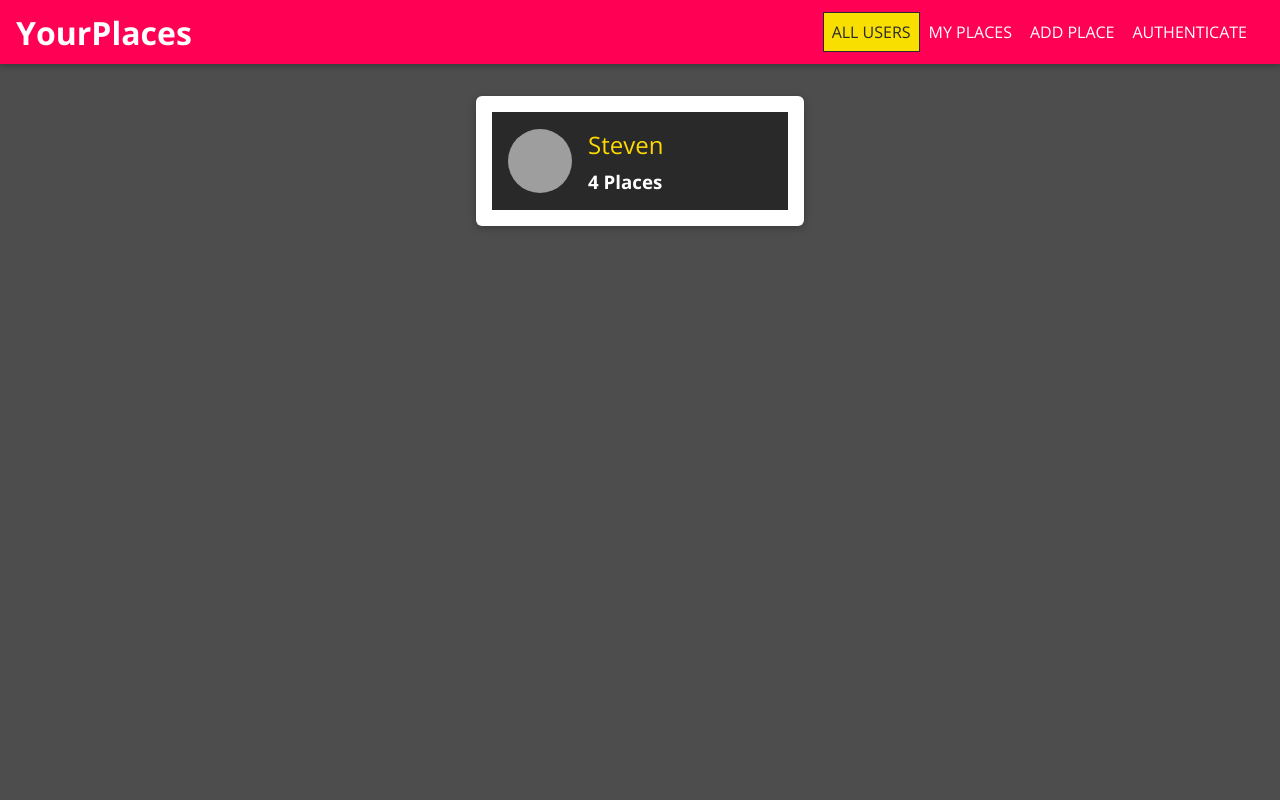
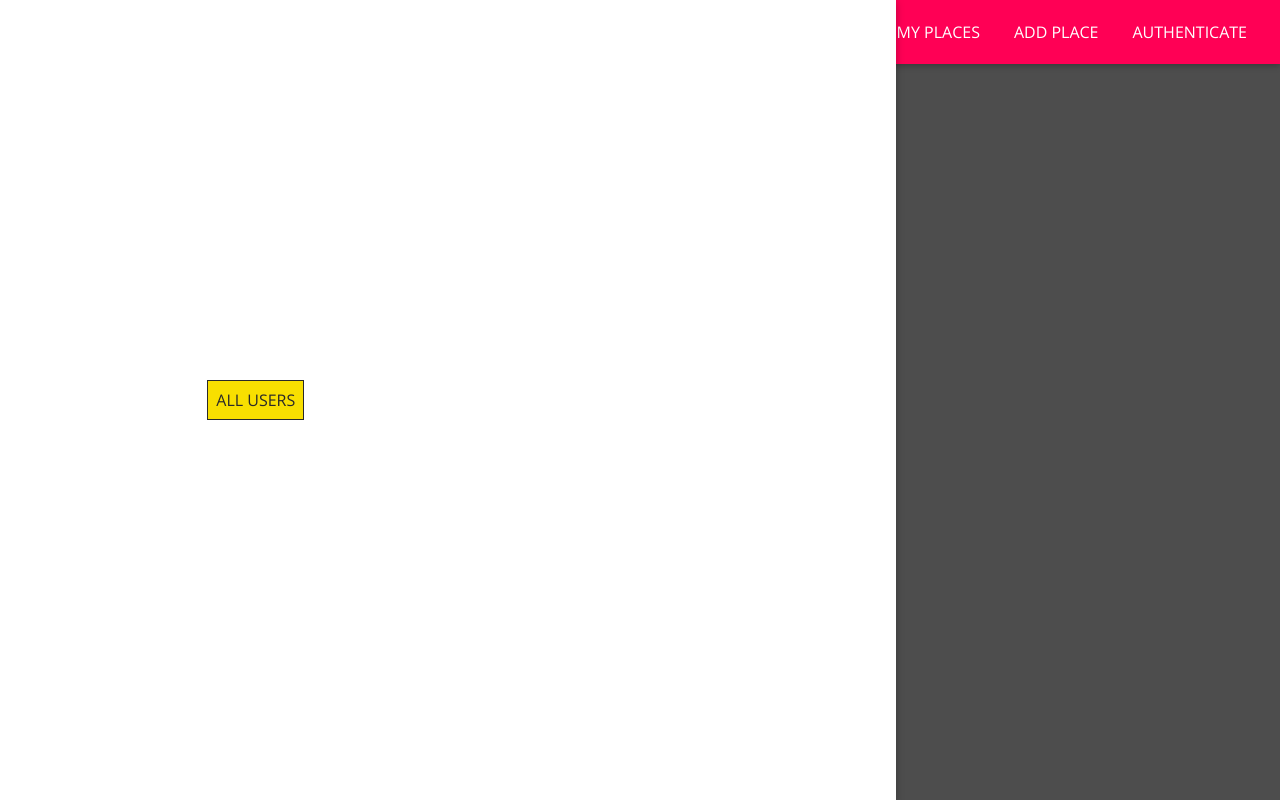
Before and after one commit to krunalsukhwani/places-app-frontend, a React (Create React App) app: page / in a window 1280 px wide. Built offline with nearby package versions, Linux system fonts and the light colour scheme; grey boxes are pictures that could not be loaded.

Commit message:
Added Side Drawer

```diff
--- a/src/shared/components/Navigation/MainNavigation.js
+++ b/src/shared/components/Navigation/MainNavigation.js
@@ -4,9 +4,16 @@
 import "./MainNavigation.css";
 import MainHeader from "./MainHeader";
 import NavLinks from "./NavLinks";
+import SideDrawer from "./SideDrawer";
 
 const MainNavigation = (props) => {
   return (
+    <React.Fragment>
+      <SideDrawer>
+        <nav className="main-navigation__drawer-nav">
+          <NavLinks />
+        </nav>
+      </SideDrawer>
       <MainHeader>
         <button className="main-navigation__menu-btn">
           <span />
@@ -16,10 +23,11 @@
         <h1 className="main-navigation__title">
           <Link to="/">YourPlaces</Link>
         </h1>
-      <nav>
+        <nav className="main-navigation__header-nav">
           <NavLinks />
         </nav>
       </MainHeader>
+    </React.Fragment>
   );
 };
 
--- a/src/shared/components/Navigation/NavLinks.js
+++ b/src/shared/components/Navigation/NavLinks.js
@@ -10,8 +10,14 @@
         <NavLink to="/" exact>
           ALL USERS
         </NavLink>
+      </li>
+      <li>
         <NavLink to="/u1/places">MY PLACES</NavLink>
+      </li>
+      <li>
         <NavLink to="/places/new">ADD PLACE</NavLink>
+      </li>
+      <li>
         <NavLink to="/auth">AUTHENTICATE</NavLink>
       </li>
     </ul>
--- a/src/shared/components/Navigation/SideDrawer.css
+++ b/src/shared/components/Navigation/SideDrawer.css
@@ -0,0 +1,10 @@
+.side-drawer {
+  position: fixed;
+  left: 0;
+  top: 0;
+  z-index: 100;
+  height: 100vh;
+  width: 70%;
+  background: white;
+  box-shadow: 0 2px 8px rgba(0, 0, 0, 0.26);
+}
--- a/src/shared/components/Navigation/SideDrawer.js
+++ b/src/shared/components/Navigation/SideDrawer.js
@@ -0,0 +1,9 @@
+import React from "react";
+
+import "./SideDrawer.css";
+
+const SideDrawer = (props) => {
+  return <aside className="side-drawer">{props.children}</aside>;
+};
+
+export default SideDrawer;
```
Lines whose indentation alone changed are shown as unchanged.
